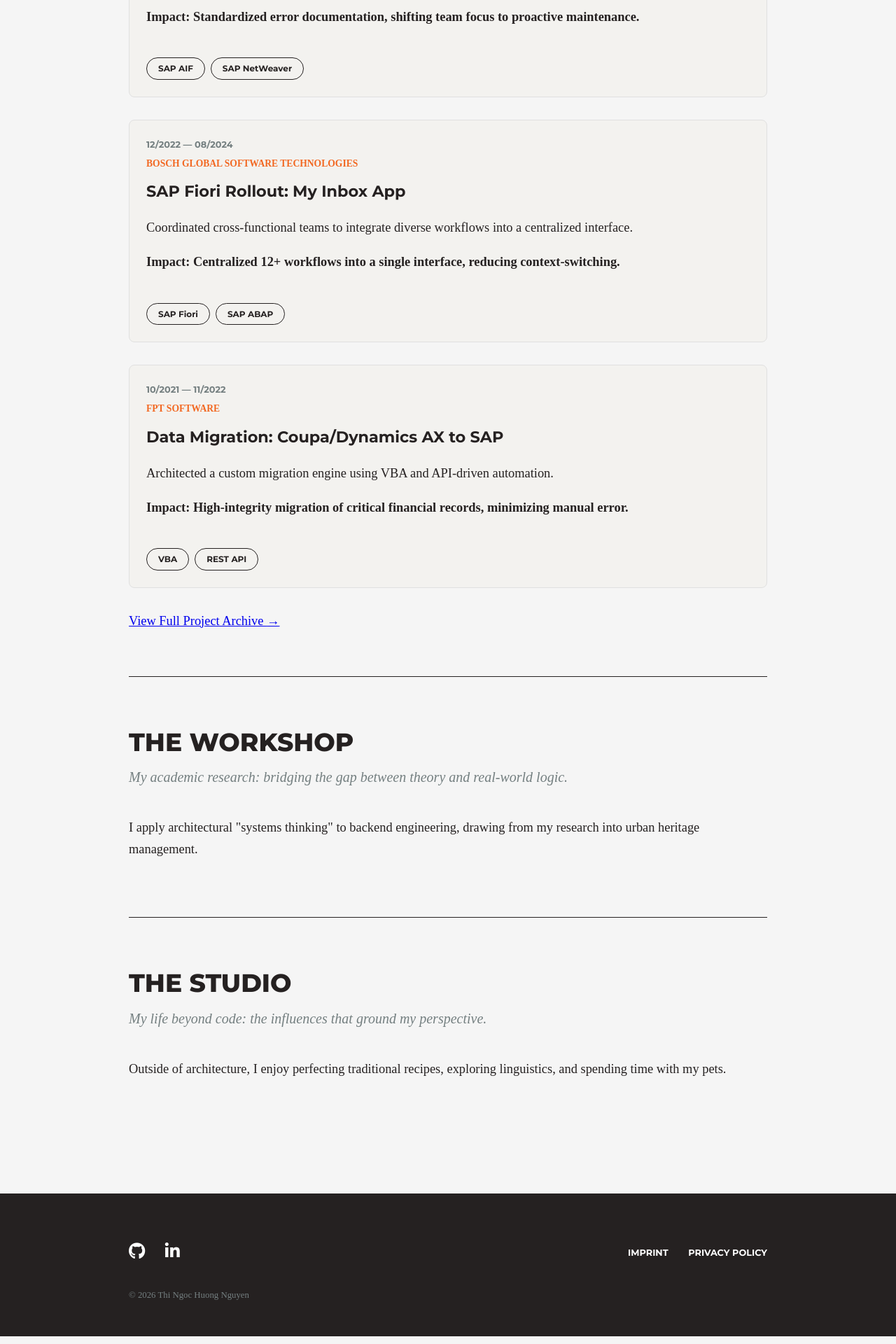
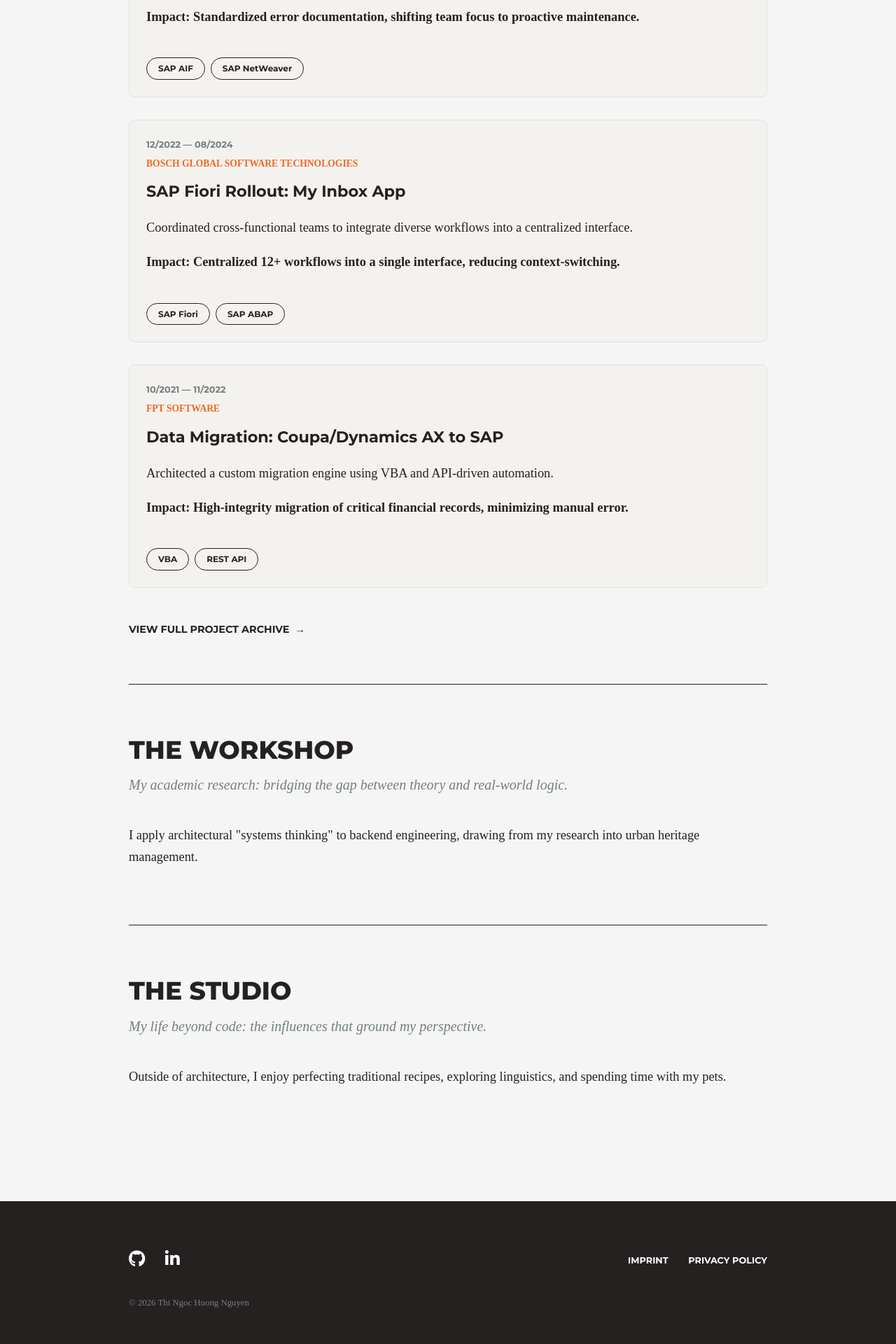
Before and after one commit to huongntn/portfolio-website, a Jekyll site: the page built from index.html, in a window 1280 px wide. Shown: the part 1223-3143 px from the top of the page at 70% size. Built offline with Jekyll 4.4.1, drawn with Linux system fonts in a browser that asks for light colours; some web fonts are replaced.

Commit message:
Update style.css

```diff
--- a/assets/css/style.css
+++ b/assets/css/style.css
@@ -51,11 +51,15 @@
 .project-card:hover .card-box { background-color: #edece9; border-color: #d1d0ce; }
 .project-card:hover h3 { color: var(--brand-orange); }
 .project-card:hover .skill-tag { background: var(--brand-orange); border-color: var(--brand-orange); color: var(--white); }
-
 .project-card h3 { font-family: var(--font-headers); font-size: 1.4rem; margin: 0.5rem 0; transition: color 0.2s; }
 .project-meta { color: var(--brand-orange); font-weight: 700; font-size: 0.85rem; text-transform: uppercase; }
 .impact { display: block; margin-top: 0.8rem; font-weight: 600; }
 .project-date { font-family: var(--font-headers); font-size: 0.8rem; color: var(--text-light); min-width: 140px; font-weight: 700; }
+
+.archive-link { display: inline-flex; align-items: center; font-family: var(--font-headers); font-weight: 700; text-transform: uppercase; font-size: 0.9rem; color: var(--text-main); text-decoration: none; margin-top: 1rem; transition: color 0.2s ease }
+.archive-link:hover { color: var(--brand-orange); }
+.archive-link .arrow { margin-left: 0.5rem; transition: transform 0.2s ease; }
+.archive-link:hover .arrow { transform: translateX(5px); }
 
 .skill-tag {
   background: transparent; border: 1px solid var(--text-main); color: var(--text-main);
```
